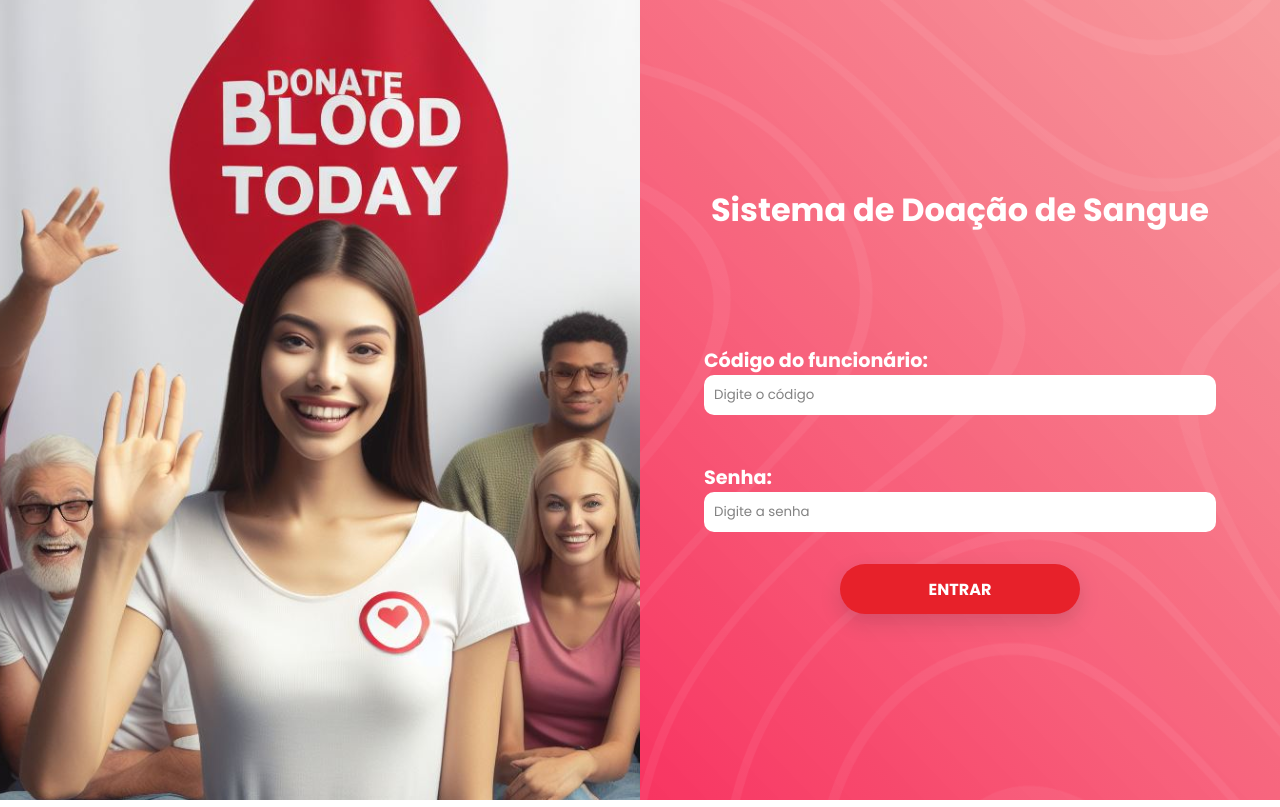
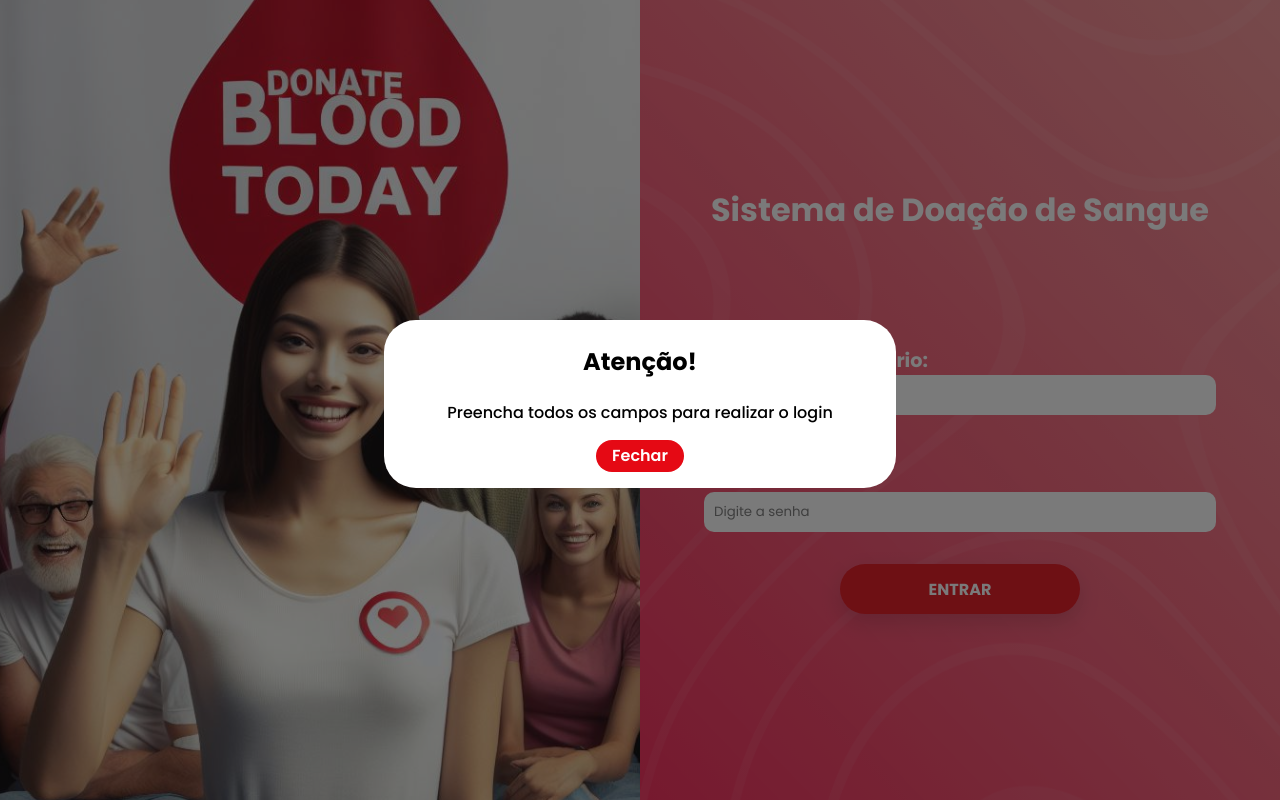
Before and after one commit to diogorennamdev/Sistema_Doacao_De_Sangue, a React (Vite) app: page / in a window 1280 px wide. Both pictures are taken after a click on the button "ENTRAR". Built offline with nearby package versions, Linux system fonts and the light colour scheme.

Commit message:
Add: componente BoxDialog para validação do formulário de login.

```diff
--- /dev/null
+++ b/src/components/Alert/BoxDialog.css
@@ -0,0 +1,79 @@
+/* AlertDialog.css */
+.my-modal {
+    position: absolute;
+    top: 0;
+    left: 0;
+    width: 100%;
+    height: 100%;
+    background-color: #00000085;
+    display: flex;
+    justify-content: center;
+    align-items: center;
+}
+
+.my-modal .modal-dialog {
+    display: flex;
+    justify-content: space-around;
+    margin-top: 40vh;
+}
+
+.my-modal .modal-content {
+    background-color: #ffffff;
+    padding: 2rem;
+    border-radius: 2rem;
+    width: 40vw;
+    text-align: center;
+}
+
+.my-modal .modal-title {
+    font-size: 1.5rem;
+    color: #000000;
+    font-weight: 700;
+    line-height: 20.8px;
+}
+
+.my-modal .modal-body {
+    font-size: 1rem;
+    color: #000000;
+    font-weight: 500;
+    line-height: 16px;
+    padding: 2rem 0 2.2rem;
+}
+
+.modal-footer {
+    display: flex;
+    justify-content: center;
+    align-items: center;
+}
+
+.my-modal .btn-primary  {
+    position: fixed;
+    padding:  0.5rem 1rem;
+    background-color: #E50914;
+    color: #ffffff;
+    font-size: 1rem;
+    font-weight: 600;
+    line-height: 16px;
+    border: none;
+    border-radius: 2rem;
+    cursor: pointer;
+    transition: all 0.5s ease-in-out;
+}
+
+.my-modal .btn-primary:hover {
+    background-color: transparent;
+    color: #E50914;
+    border: 1px solid #E50914;
+}
+
+.btn-close{
+    display: none;
+}
+
+
+
+@media (max-width: 768px) {
+    .my-modal .modal-content {
+        width: 80vw;
+    }
+}
--- /dev/null
+++ b/src/components/Alert/BoxDialog.jsx
@@ -0,0 +1,28 @@
+import { Modal, Button } from 'react-bootstrap';
+import PropTypes from 'prop-types';
+import './BoxDialog.css'; // Importando o arquivo CSS
+
+function BoxDialog({ show, handleClose, title, message }) {
+    return (
+        <Modal show={show} onHide={handleClose} className="my-modal">
+            <Modal.Header closeButton>
+                <Modal.Title>{title}</Modal.Title>
+            </Modal.Header>
+            <Modal.Body>{message}</Modal.Body>
+            <Modal.Footer>
+                <Button variant="primary" onClick={handleClose}>
+                    Fechar
+                </Button>
+            </Modal.Footer>
+        </Modal>
+    );
+}
+
+BoxDialog.propTypes = {
+    show: PropTypes.bool.isRequired,
+    handleClose: PropTypes.func.isRequired,
+    title: PropTypes.string.isRequired,
+    message: PropTypes.string.isRequired,
+};
+
+export default BoxDialog;
--- a/src/pages/Login/Login.jsx
+++ b/src/pages/Login/Login.jsx
@@ -4,6 +4,7 @@ import './LoginStyles.css'
 
 import Input from '../../components/Input/Input';
 import Button from '../../components/Button/Button';
+import BoxDialog from '../../components/Alert/BoxDialog';
 
 import axios from 'axios';
 
@@ -14,11 +15,13 @@ function Login() {
   const [employeeCode, setEmployeeCode] = useState('');
   const [password, setPassword] = useState('');
   const [loading, setLoading] = useState(false);
-
+  const [show, setShow] = useState(false);
+  const handleClose = () => setShow(false);
+  const handleShow = () => setShow(true);
 
   const loginUser = async () => {
     if (employeeCode.trim() === '' || password.trim() === '') {
-      alert('Preencha todos os campos para realizar o login');
+      handleShow();
       return;
     }
 
@@ -36,6 +39,7 @@ function Login() {
       setLoading(false);
     }
   }
+
   return (
     <main className='ContainerLogin'>
       <div className='CardImageDonation'>
@@ -64,7 +68,6 @@ function Login() {
             onChange={(e) => setPassword(e.target.value)}
           />
 
-
           <div className='ContainerButton' >
             <Button
               loading={loading}
@@ -73,6 +76,8 @@ function Login() {
             />
           </div>
 
+          <BoxDialog show={show} handleClose={handleClose} title="Atenção!" message="Preencha todos os campos para realizar o login" />
+
         </div>
       </div>
     </main>
```
